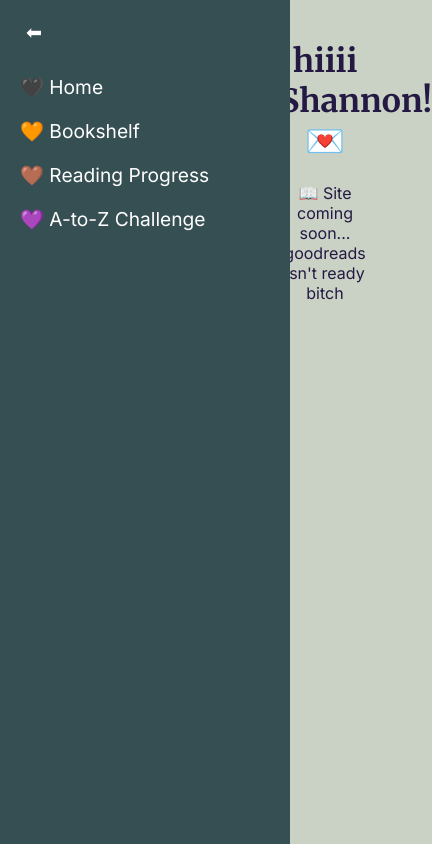
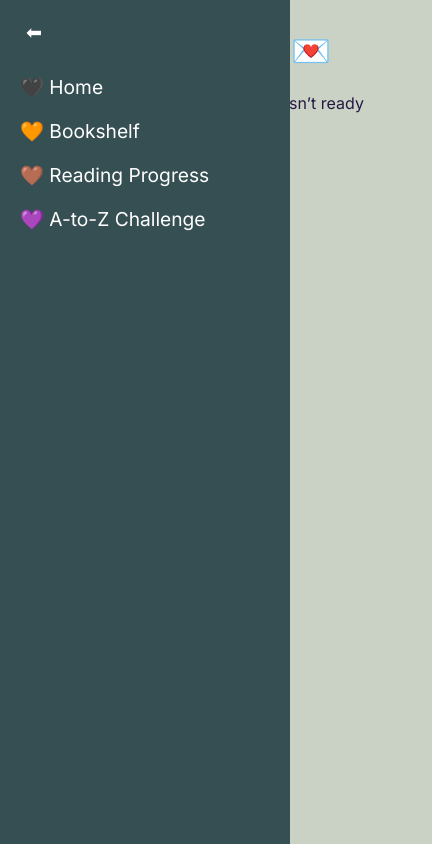
Before and after one commit to najaad/florilegium, a Vue app: page / in a window 390 px wide. Shown: the whole page, 432 px wide, since content can reach past the window. Built offline with nearby package versions, Linux system fonts and the light colour scheme.

Commit message:
Update HomeView.vue

```diff
--- a/src/views/HomeView.vue
+++ b/src/views/HomeView.vue
@@ -1,15 +1,23 @@
 <template>
   <div class="home-container">
-    <h1>hiiii Shannon! 💌 </h1>
-    <p>📖 Site coming soon... goodreads isn't ready bitch</p>
+    <h1>hiiii Shannon! 💌</h1>
+    <p>📖 Site coming soon... goodreads isn’t ready bitch</p>
   </div>
 </template>
 
 <style scoped>
 .home-container {
   text-align: center;
-  margin-left: 260px; /* Push content right so it doesn’t overlap sidebar */
+  margin-left: 260px; /* Default for desktop */
   padding: 20px;
   font-family: 'Inter', sans-serif;
 }
+
+/* Adjust for mobile screens */
+@media (max-width: 760px) {
+  .home-container {
+    margin-left: 0; /* Remove the left margin */
+    padding: 10px; /* Reduce padding */
+  }
+}
 </style>
```
